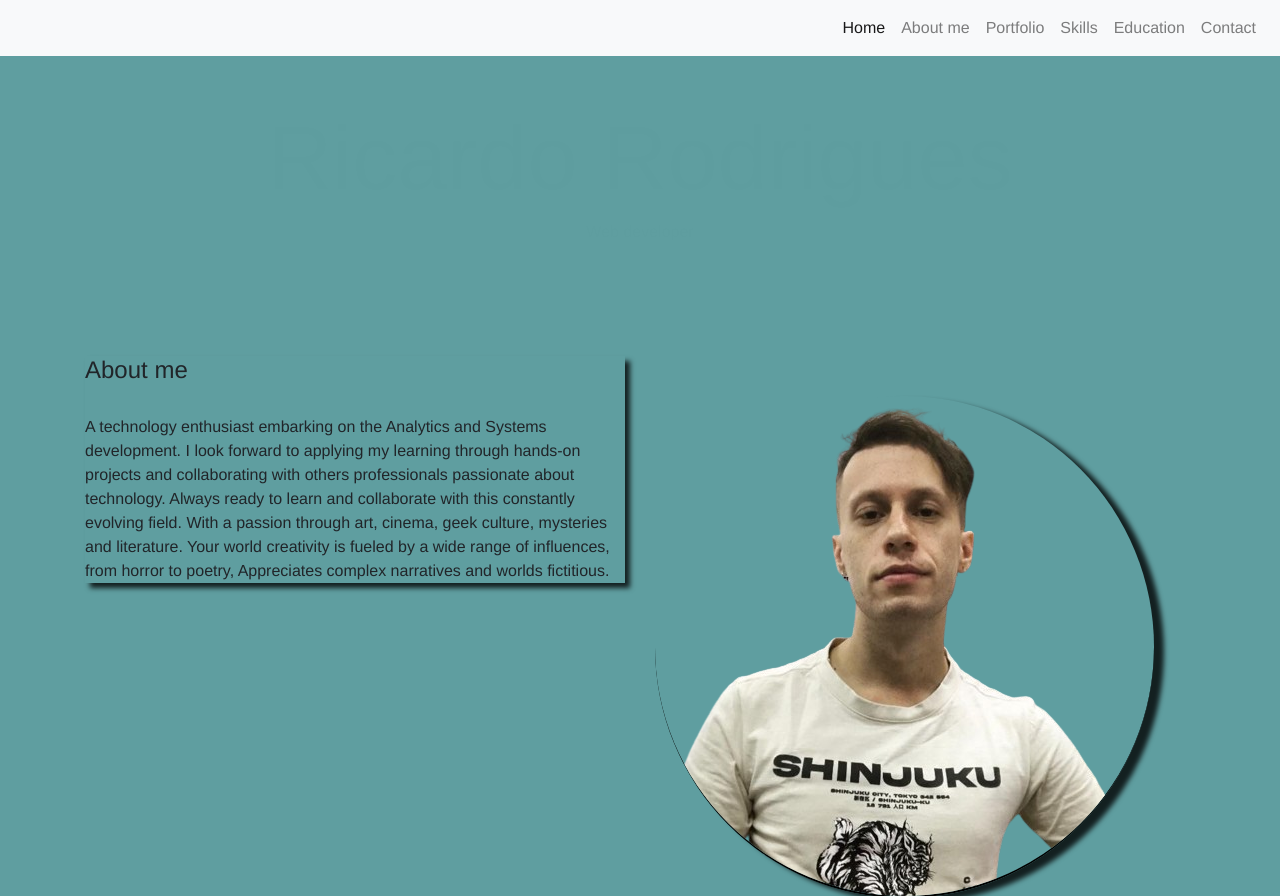
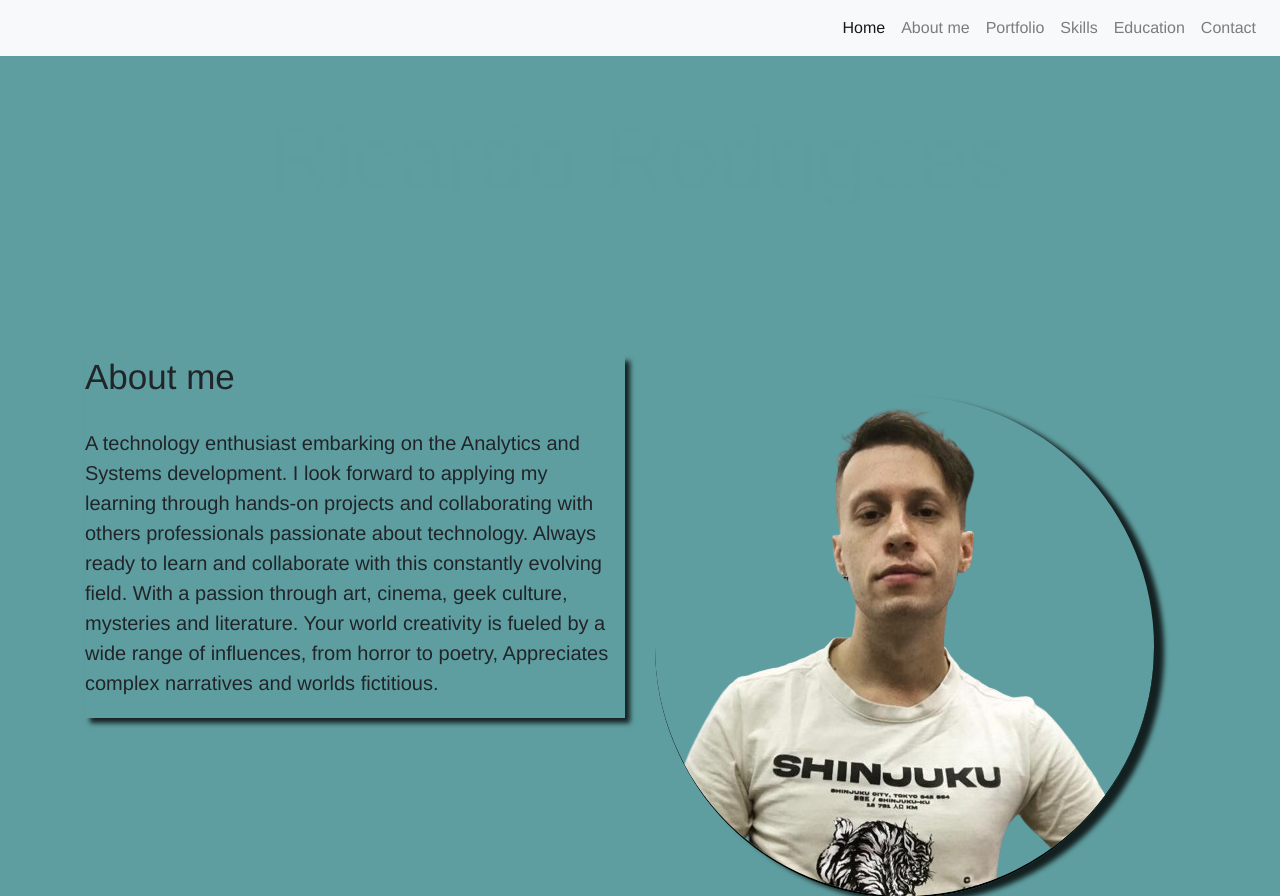
Before and after one commit to RicardoRodrigues89/PG-Portfolio, a plain HTML site: page index.html in a window 1280 px wide. Shown: the top 896 px of the page. Drawn offline with nearby package versions, Linux system fonts and the light colour scheme.

Commit message:
finalizando

```diff
--- a/style.css
+++ b/style.css
@@ -128,12 +128,14 @@ h1 {
 }
 
 #about h2 {
-  font-size: 24px;
+  font-size: 35px;
   margin-bottom: 30px;
 }
 
 #about p {
-  font-size: 16px;
+  font-size: 20px;
+  padding-bottom: 20px;
+  padding-right: 10px;
 }
 
 
```
